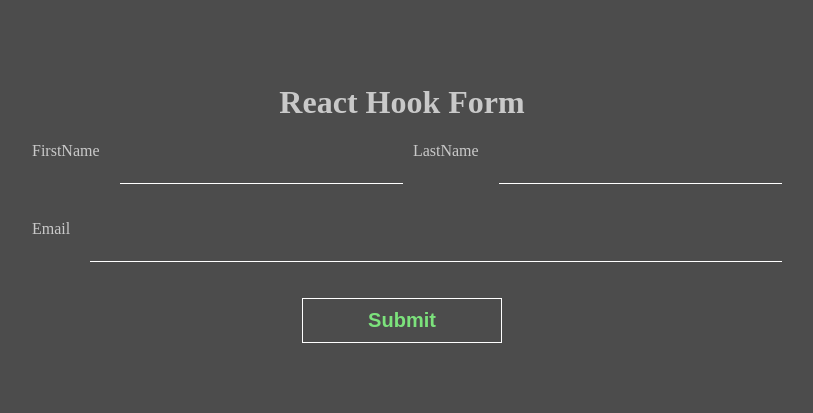
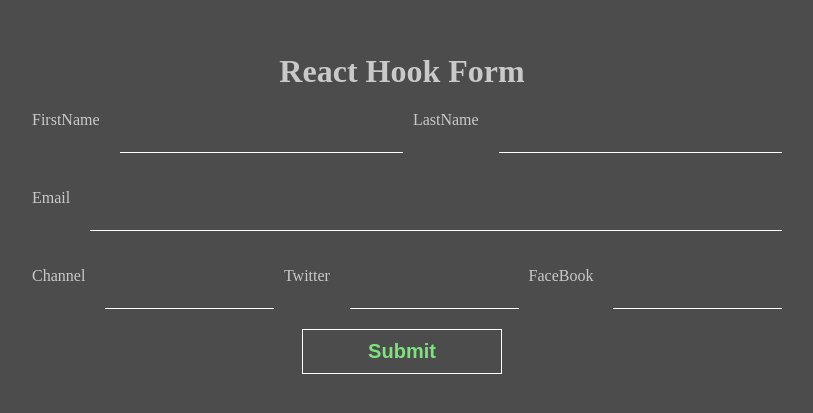
Before and after one commit to 1Akashm/ReactFormHook, a React (Vite) app: page / in a window 1280 px wide. Shown: the part 205-618 px from the top of the page, without its empty margins (238-1051 px from the left). Built offline with nearby package versions, Linux system fonts and the light colour scheme; no server answers.

Commit message:
nested object exampl

```diff
--- a/src/components/ReactForm.jsx
+++ b/src/components/ReactForm.jsx
@@ -21,6 +21,10 @@ const ReactForm = () => {
         firstName: data.username,
         lastName: last,
         email: data.email,
+        social: {
+          twitter: "",
+          faceBook: "",
+        },
       };
     },
   });
@@ -110,6 +114,49 @@ const ReactForm = () => {
               <p className="error">{errors.email?.message}</p>
             </div>
           </div>
+
+          <div className="form-userName">
+            <label htmlFor="channel">Channel</label>
+            <div className="input-error">
+              <input
+                type="text"
+                {...register("channel", {
+                  required: {
+                    value: false,
+                    // message: "Channel is required",
+                  },
+                })}
+              />
+              {/* <p className="error">{errors.channel?.message}</p> */}
+            </div>
+            <label htmlFor="twitter">Twitter</label>
+            <div className="input-error">
+              <input
+                type="text"
+                {...register("social.twitter", {
+                  required: {
+                    value: false,
+                    // message: "twitter is required",
+                  },
+                })}
+              />
+              {/* <p className="error">{errors.social.twitter?.message}</p> */}
+            </div>
+
+            <label htmlFor="faceBook">FaceBook</label>
+            <div className="input-error">
+              <input
+                type="text"
+                {...register("social.faceBook", {
+                  required: {
+                    value: false,
+                    // message: "faceBook is required",
+                  },
+                })}
+              />
+              {/* <p className="error">{errors.social.faceBook?.message}</p> */}
+            </div>
+          </div>
           <input type="submit" />
         </form>
       </div>
```
